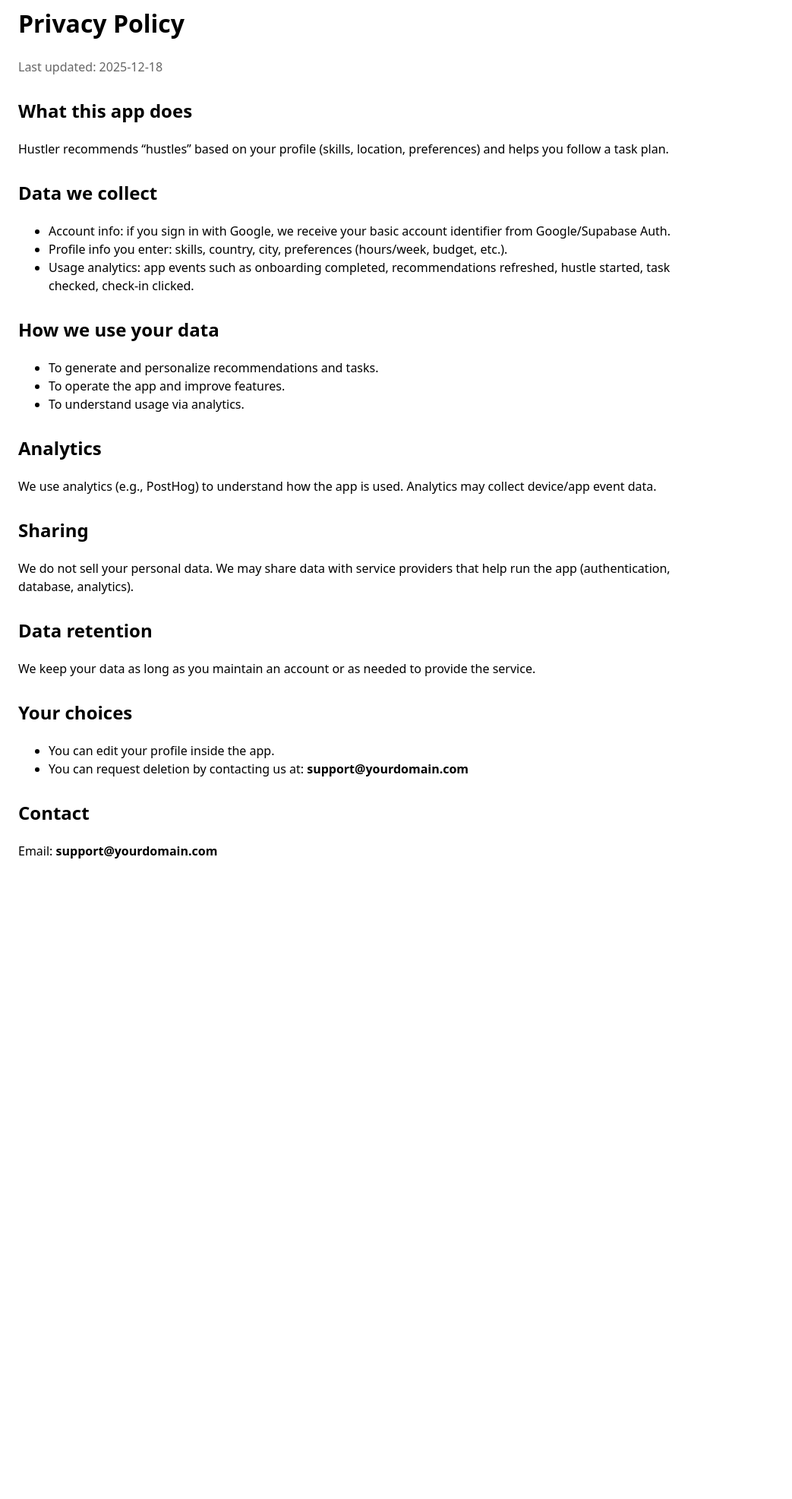
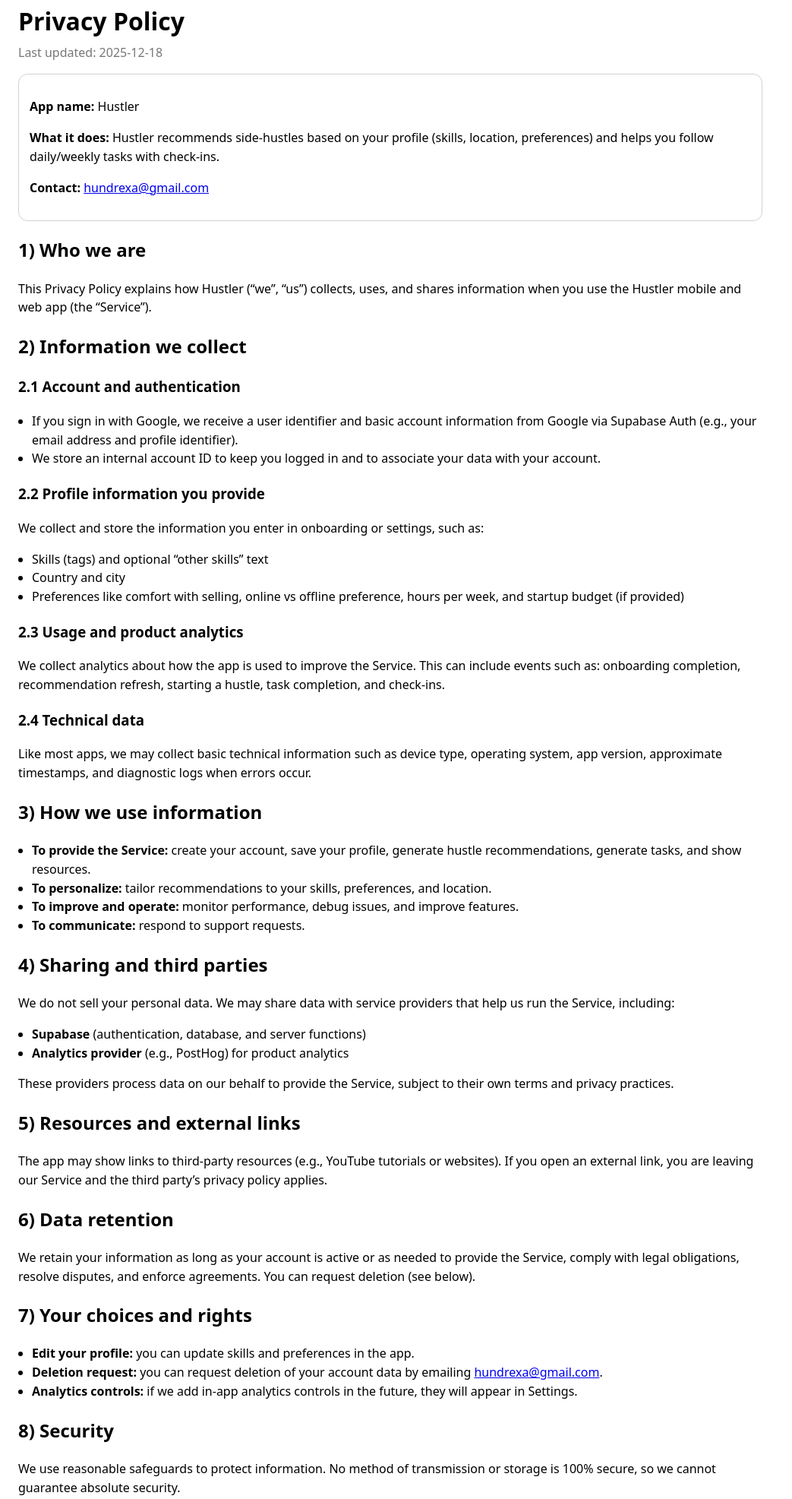
Before and after one commit to Hundrex1/hustler-privacy, a plain HTML site: page index.html in a window 1280 px wide. Shown: the part 21-1994 px from the top of the page at 76% size, without its empty margins (0-1043 px from the left). Before the commit the page ends 1177 px from the top, so only its background shows below. Drawn offline with Linux system fonts and the light colour scheme.

Commit message:
Update index.html

```diff
--- a/index.html
+++ b/index.html
@@ -1,52 +1,132 @@
 <!doctype html>
-<html>
+<html lang="en">
   <head>
     <meta charset="utf-8" />
     <meta name="viewport" content="width=device-width,initial-scale=1" />
     <title>Hustler App – Privacy Policy</title>
+    <meta name="robots" content="index,follow" />
     <style>
-      body { font-family: system-ui, -apple-system, Segoe UI, Roboto, Arial; margin: 24px; line-height: 1.5; max-width: 900px; }
-      h1,h2 { margin-top: 28px; }
-      .muted { color: #666; }
+      :root { color-scheme: light dark; }
+      body { font-family: system-ui, -apple-system, Segoe UI, Roboto, Arial, sans-serif; margin: 24px; line-height: 1.55; max-width: 980px; }
+      h1 { margin-bottom: 4px; }
+      .muted { color: #777; margin-top: 0; }
+      code { background: rgba(127,127,127,.15); padding: 2px 6px; border-radius: 6px; }
+      ul { padding-left: 18px; }
+      a { word-break: break-word; }
+      .box { border: 1px solid rgba(127,127,127,.35); border-radius: 12px; padding: 14px; margin: 16px 0; }
     </style>
   </head>
+
   <body>
     <h1>Privacy Policy</h1>
     <p class="muted">Last updated: 2025-12-18</p>
 
-    <h2>What this app does</h2>
-    <p>Hustler recommends “hustles” based on your profile (skills, location, preferences) and helps you follow a task plan.</p>
+    <div class="box">
+      <p><strong>App name:</strong> Hustler</p>
+      <p><strong>What it does:</strong> Hustler recommends side-hustles based on your profile (skills, location, preferences) and helps you follow daily/weekly tasks with check-ins.</p>
+      <p><strong>Contact:</strong> <a href="mailto:hundrexa@gmail.com">hundrexa@gmail.com</a></p>
+    </div>
 
-    <h2>Data we collect</h2>
+    <h2>1) Who we are</h2>
+    <p>
+      This Privacy Policy explains how Hustler (“we”, “us”) collects, uses, and shares information when you use the Hustler mobile and web app (the “Service”).
+    </p>
+
+    <h2>2) Information we collect</h2>
+    <h3>2.1 Account and authentication</h3>
     <ul>
-      <li>Account info: if you sign in with Google, we receive your basic account identifier from Google/Supabase Auth.</li>
-      <li>Profile info you enter: skills, country, city, preferences (hours/week, budget, etc.).</li>
-      <li>Usage analytics: app events such as onboarding completed, recommendations refreshed, hustle started, task checked, check-in clicked.</li>
+      <li>If you sign in with Google, we receive a user identifier and basic account information from Google via Supabase Auth (e.g., your email address and profile identifier).</li>
+      <li>We store an internal account ID to keep you logged in and to associate your data with your account.</li>
     </ul>
 
-    <h2>How we use your data</h2>
+    <h3>2.2 Profile information you provide</h3>
+    <p>We collect and store the information you enter in onboarding or settings, such as:</p>
     <ul>
-      <li>To generate and personalize recommendations and tasks.</li>
-      <li>To operate the app and improve features.</li>
-      <li>To understand usage via analytics.</li>
+      <li>Skills (tags) and optional “other skills” text</li>
+      <li>Country and city</li>
+      <li>Preferences like comfort with selling, online vs offline preference, hours per week, and startup budget (if provided)</li>
     </ul>
 
-    <h2>Analytics</h2>
-    <p>We use analytics (e.g., PostHog) to understand how the app is used. Analytics may collect device/app event data.</p>
+    <h3>2.3 Usage and product analytics</h3>
+    <p>
+      We collect analytics about how the app is used to improve the Service. This can include events such as:
+      onboarding completion, recommendation refresh, starting a hustle, task completion, and check-ins.
+    </p>
 
-    <h2>Sharing</h2>
-    <p>We do not sell your personal data. We may share data with service providers that help run the app (authentication, database, analytics).</p>
+    <h3>2.4 Technical data</h3>
+    <p>
+      Like most apps, we may collect basic technical information such as device type, operating system, app version,
+      approximate timestamps, and diagnostic logs when errors occur.
+    </p>
 
-    <h2>Data retention</h2>
-    <p>We keep your data as long as you maintain an account or as needed to provide the service.</p>
-
-    <h2>Your choices</h2>
+    <h2>3) How we use information</h2>
     <ul>
-      <li>You can edit your profile inside the app.</li>
-      <li>You can request deletion by contacting us at: <b>support@yourdomain.com</b></li>
+      <li><strong>To provide the Service:</strong> create your account, save your profile, generate hustle recommendations, generate tasks, and show resources.</li>
+      <li><strong>To personalize:</strong> tailor recommendations to your skills, preferences, and location.</li>
+      <li><strong>To improve and operate:</strong> monitor performance, debug issues, and improve features.</li>
+      <li><strong>To communicate:</strong> respond to support requests.</li>
     </ul>
 
-    <h2>Contact</h2>
-    <p>Email: <b>support@yourdomain.com</b></p>
+    <h2>4) Sharing and third parties</h2>
+    <p>We do not sell your personal data. We may share data with service providers that help us run the Service, including:</p>
+    <ul>
+      <li><strong>Supabase</strong> (authentication, database, and server functions)</li>
+      <li><strong>Analytics provider</strong> (e.g., PostHog) for product analytics</li>
+    </ul>
+    <p>
+      These providers process data on our behalf to provide the Service, subject to their own terms and privacy practices.
+    </p>
+
+    <h2>5) Resources and external links</h2>
+    <p>
+      The app may show links to third-party resources (e.g., YouTube tutorials or websites). If you open an external link,
+      you are leaving our Service and the third party’s privacy policy applies.
+    </p>
+
+    <h2>6) Data retention</h2>
+    <p>
+      We retain your information as long as your account is active or as needed to provide the Service, comply with legal obligations,
+      resolve disputes, and enforce agreements. You can request deletion (see below).
+    </p>
+
+    <h2>7) Your choices and rights</h2>
+    <ul>
+      <li><strong>Edit your profile:</strong> you can update skills and preferences in the app.</li>
+      <li><strong>Deletion request:</strong> you can request deletion of your account data by emailing <a href="mailto:hundrexa@gmail.com">hundrexa@gmail.com</a>.</li>
+      <li><strong>Analytics controls:</strong> if we add in-app analytics controls in the future, they will appear in Settings.</li>
+    </ul>
+
+    <h2>8) Security</h2>
+    <p>
+      We use reasonable safeguards to protect information. No method of transmission or storage is 100% secure,
+      so we cannot guarantee absolute security.
+    </p>
+
+    <h2>9) Children’s privacy</h2>
+    <p>
+      The Service is not intended for children under 13 (or the minimum age required in your jurisdiction). We do not knowingly collect
+      personal information from children. If you believe a child has provided personal information, contact us.
+    </p>
+
+    <h2>10) International users</h2>
+    <p>
+      If you access the Service from outside the country where our servers are located, your information may be processed in other countries
+      where data protection laws may differ.
+    </p>
+
+    <h2>11) Changes to this policy</h2>
+    <p>
+      We may update this policy from time to time. We will update the “Last updated” date above.
+    </p>
+
+    <h2>12) Contact</h2>
+    <p>
+      Email: <a href="mailto:hundrexa@gmail.com">hundrexa@gmail.com</a>
+    </p>
+
+    <hr />
+    <p class="muted">
+      Note: This document is provided for general informational purposes and does not constitute legal advice.
+    </p>
   </body>
 </html>
```
